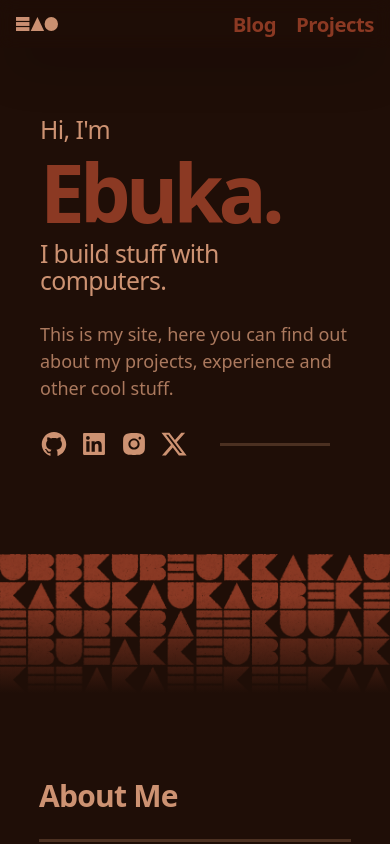
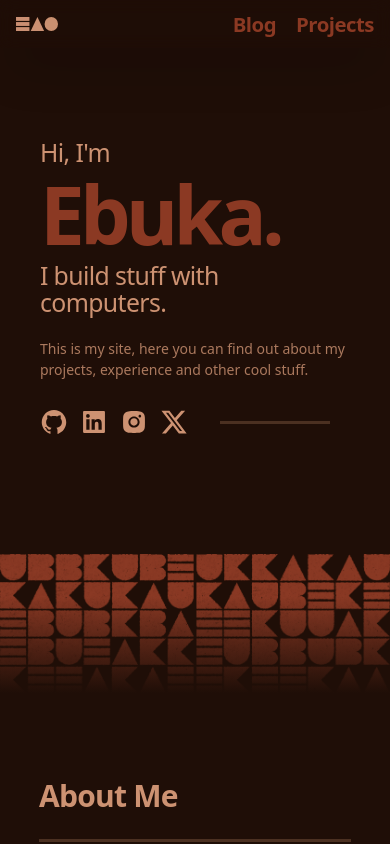
Before and after one commit to EbukaAmadiObi/ebuka.dev, a React (Vite) app: page / in a window 390 px wide. Shown: the top 844 px of the page. Built offline with nearby package versions, Linux system fonts and the light colour scheme; no server answers; a web font is replaced by a local one.

Commit message:
update text size for small screens

```diff
--- a/src/index.css
+++ b/src/index.css
@@ -34,7 +34,7 @@ body {
   margin: 0;
   min-width: 320px;
   min-height: 100vh;
-  @apply text-[18px];
+  @apply text-[14px] md:text-[18px];
 }
 
 h1 {
```
